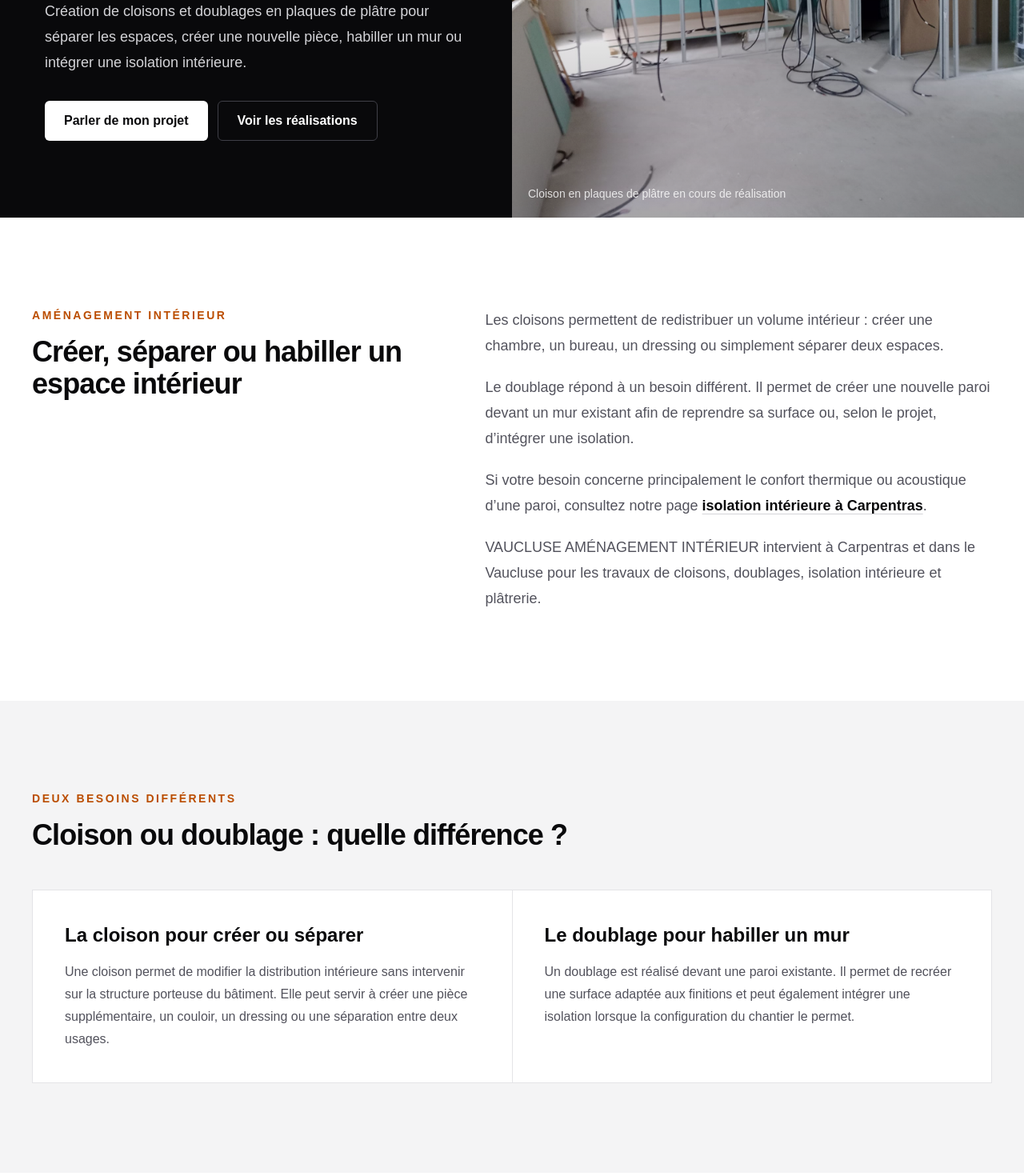
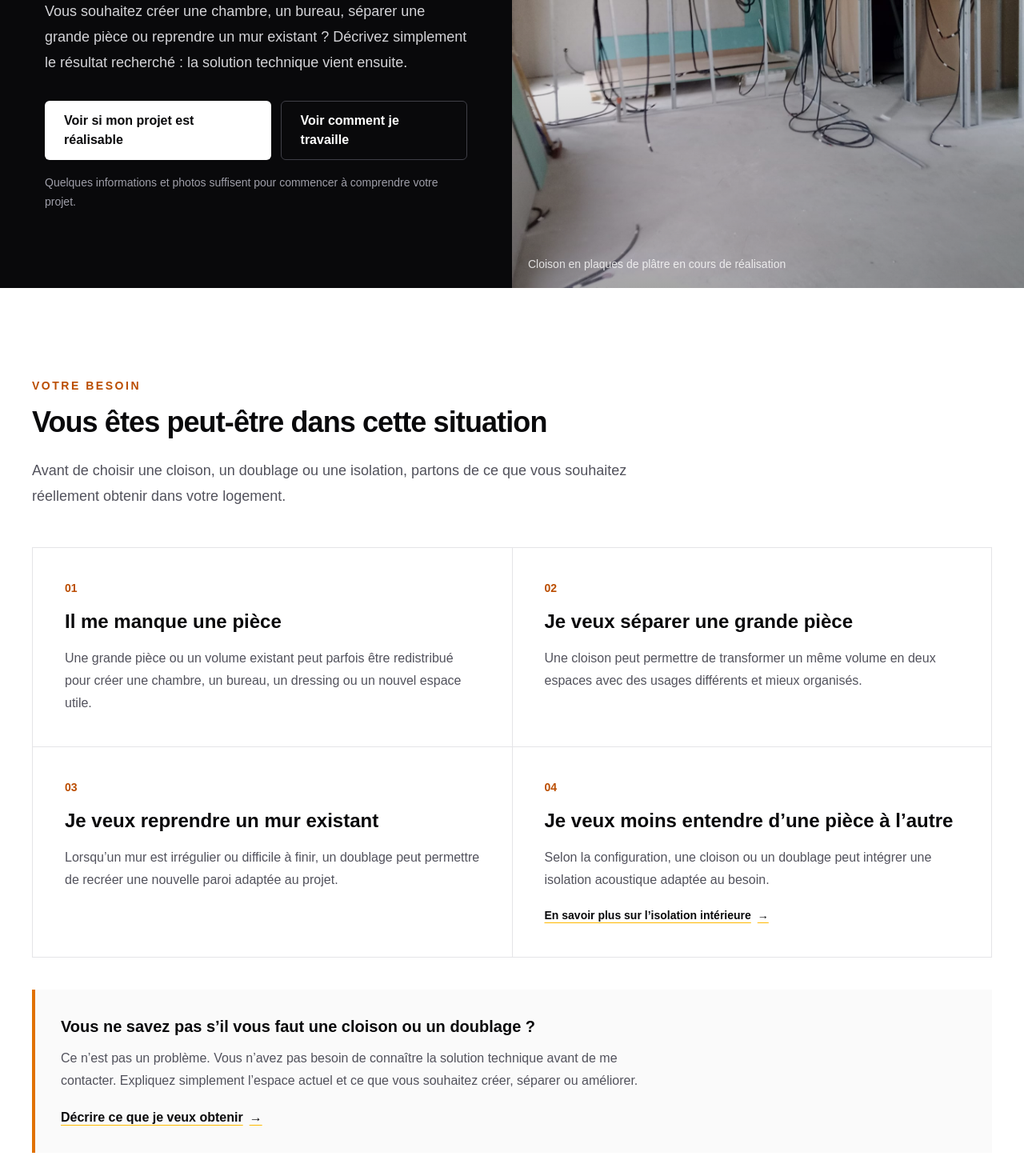
Before and after one commit to grouma84/vaucluse-amenagement-interieur, a Next.js app: page /cloisons-doublages-carpentras in a window 1280 px wide. Shown: the part 420-1890 px from the top of the page at 80% size. Built offline with nearby package versions, Linux system fonts and the light colour scheme.

Commit message:
Refine cloisons landing page around customer needs

```diff
--- a/src/app/cloisons-doublages-carpentras/page.tsx
+++ b/src/app/cloisons-doublages-carpentras/page.tsx
@@ -79,7 +79,7 @@ export default function CloisonsDoublagesCarpentrasPage() {
                     <div className="flex items-center px-6 py-20 sm:px-10 lg:px-14 lg:py-24">
                         <div className="max-w-2xl">
                             <p className="mb-5 text-sm font-semibold uppercase tracking-[0.18em] text-amber-300">
-                                Plâtrerie • Carpentras & Vaucluse
+                                Créer • Séparer • Transformer un espace
                             </p>
 
                             <h1 className="text-3xl font-semibold leading-[1.08] tracking-tight sm:text-5xl lg:text-6xl">
@@ -87,9 +87,10 @@ export default function CloisonsDoublagesCarpentrasPage() {
                             </h1>
 
                             <p className="mt-6 max-w-xl text-lg leading-8 text-zinc-300">
-                                Création de cloisons et doublages en plaques de plâtre pour
-                                séparer les espaces, créer une nouvelle pièce, habiller un mur
-                                ou intégrer une isolation intérieure.
+                                Vous souhaitez créer une chambre, un bureau, séparer une
+                                grande pièce ou reprendre un mur existant&nbsp;? Décrivez
+                                simplement le résultat recherché&nbsp;: la solution
+                                technique vient ensuite.
                             </p>
 
                             <div className="mt-8 flex flex-col gap-3 sm:flex-row">
@@ -97,16 +98,21 @@ export default function CloisonsDoublagesCarpentrasPage() {
                                     href="/#contact"
                                     className="inline-flex min-h-12 items-center justify-center rounded-md bg-white px-6 py-3 font-semibold text-zinc-950 transition hover:bg-zinc-200"
                                 >
-                                    Parler de mon projet
+                                    Voir si mon projet est réalisable
                                 </Link>
 
                                 <Link
                                     href="/realisations"
                                     className="inline-flex min-h-12 items-center justify-center rounded-md border border-zinc-700 px-6 py-3 font-semibold transition hover:bg-zinc-900"
                                 >
-                                    Voir les réalisations
+                                    Voir comment je travaille
                                 </Link>
                             </div>
+
+                            <p className="mt-4 max-w-xl text-sm leading-6 text-zinc-400">
+                                Quelques informations et photos suffisent pour commencer à
+                                comprendre votre projet.
+                            </p>
                         </div>
                     </div>
 
@@ -129,49 +135,107 @@ export default function CloisonsDoublagesCarpentrasPage() {
                 </div>
             </section>
 
-            {/* INTRO */}
+            {/* RECONNAISSANCE DU BESOIN */}
             <section className="bg-white px-6 py-20 text-zinc-950 sm:px-10 lg:py-28">
-                <div className="mx-auto grid max-w-7xl gap-12 lg:grid-cols-[0.9fr_1.1fr]">
-                    <div>
+                <div className="mx-auto max-w-7xl">
+                    <div className="max-w-3xl">
                         <p className="text-sm font-semibold uppercase tracking-[0.18em] text-amber-700">
-                            Aménagement intérieur
+                            Votre besoin
                         </p>
 
                         <h2 className="mt-4 text-3xl font-semibold tracking-tight sm:text-4xl">
-                            Créer, séparer ou habiller un espace intérieur
+                            Vous êtes peut-être dans cette situation
                         </h2>
+
+                        <p className="mt-6 text-lg leading-8 text-zinc-600">
+                            Avant de choisir une cloison, un doublage ou une isolation,
+                            partons de ce que vous souhaitez réellement obtenir dans votre
+                            logement.
+                        </p>
                     </div>
 
-                    <div className="space-y-5 text-lg leading-8 text-zinc-600">
-                        <p>
-                            Les cloisons permettent de redistribuer un volume intérieur :
-                            créer une chambre, un bureau, un dressing ou simplement séparer
-                            deux espaces.
+                    <div className="mt-12 grid gap-px overflow-hidden border border-zinc-200 bg-zinc-200 md:grid-cols-2">
+                        <article className="bg-white p-8 sm:p-10">
+                            <p className="text-sm font-semibold text-amber-700">01</p>
+
+                            <h3 className="mt-4 text-2xl font-semibold">
+                                Il me manque une pièce
+                            </h3>
+
+                            <p className="mt-4 leading-7 text-zinc-600">
+                                Une grande pièce ou un volume existant peut parfois être
+                                redistribué pour créer une chambre, un bureau, un dressing
+                                ou un nouvel espace utile.
+                            </p>
+                        </article>
+
+                        <article className="bg-white p-8 sm:p-10">
+                            <p className="text-sm font-semibold text-amber-700">02</p>
+
+                            <h3 className="mt-4 text-2xl font-semibold">
+                                Je veux séparer une grande pièce
+                            </h3>
+
+                            <p className="mt-4 leading-7 text-zinc-600">
+                                Une cloison peut permettre de transformer un même volume en
+                                deux espaces avec des usages différents et mieux organisés.
+                            </p>
+                        </article>
+
+                        <article className="bg-white p-8 sm:p-10">
+                            <p className="text-sm font-semibold text-amber-700">03</p>
+
+                            <h3 className="mt-4 text-2xl font-semibold">
+                                Je veux reprendre un mur existant
+                            </h3>
+
+                            <p className="mt-4 leading-7 text-zinc-600">
+                                Lorsqu’un mur est irrégulier ou difficile à finir, un
+                                doublage peut permettre de recréer une nouvelle paroi
+                                adaptée au projet.
+                            </p>
+                        </article>
+
+                        <article className="bg-white p-8 sm:p-10">
+                            <p className="text-sm font-semibold text-amber-700">04</p>
+
+                            <h3 className="mt-4 text-2xl font-semibold">
+                                Je veux moins entendre d’une pièce à l’autre
+                            </h3>
+
+                            <p className="mt-4 leading-7 text-zinc-600">
+                                Selon la configuration, une cloison ou un doublage peut
+                                intégrer une isolation acoustique adaptée au besoin.
+                            </p>
+                            <Link
+                                href="/isolation-interieure-carpentras"
+                                className="mt-5 inline-flex items-center gap-2 text-sm font-semibold text-zinc-950 underline decoration-amber-400 underline-offset-4 transition hover:decoration-zinc-950"
+                            >
+                                En savoir plus sur l’isolation intérieure
+                                <span aria-hidden="true">→</span>
+                            </Link>
+                        </article>
+                    </div>
+
+                    <div className="mt-10 border-l-4 border-amber-600 bg-zinc-50 p-6 sm:p-8">
+                        <h3 className="text-xl font-semibold">
+                            Vous ne savez pas s’il vous faut une cloison ou un doublage&nbsp;?
+                        </h3>
+
+                        <p className="mt-3 max-w-3xl leading-7 text-zinc-600">
+                            Ce n’est pas un problème. Vous n’avez pas besoin de connaître
+                            la solution technique avant de me contacter. Expliquez
+                            simplement l’espace actuel et ce que vous souhaitez créer,
+                            séparer ou améliorer.
                         </p>
 
-                        <p>
-                            Le doublage répond à un besoin différent. Il permet de créer une
-                            nouvelle paroi devant un mur existant afin de reprendre sa
-                            surface ou, selon le projet, d’intégrer une isolation.
-                        </p>
-
-                        <p>
-                            Si votre besoin concerne principalement le confort thermique
-                            ou acoustique d’une paroi, consultez notre page{" "}
                         <Link
-                                href="/isolation-interieure-carpentras"
-                                className="font-semibold text-zinc-950 underline decoration-zinc-300 underline-offset-4 transition hover:decoration-zinc-950"
+                            href="/#contact"
+                            className="mt-5 inline-flex items-center gap-2 font-semibold text-zinc-950 underline decoration-amber-400 underline-offset-4 transition hover:decoration-zinc-950"
                         >
-                                isolation intérieure à Carpentras
+                            Décrire ce que je veux obtenir
+                            <span aria-hidden="true">→</span>
                         </Link>
-                            .
-                        </p>
-
-                        <p>
-                            VAUCLUSE AMÉNAGEMENT INTÉRIEUR intervient à Carpentras et dans
-                            le Vaucluse pour les travaux de cloisons, doublages, isolation
-                            intérieure et plâtrerie.
-                        </p>
                     </div>
                 </div>
             </section>
```
Lines whose indentation alone changed are shown as unchanged.
